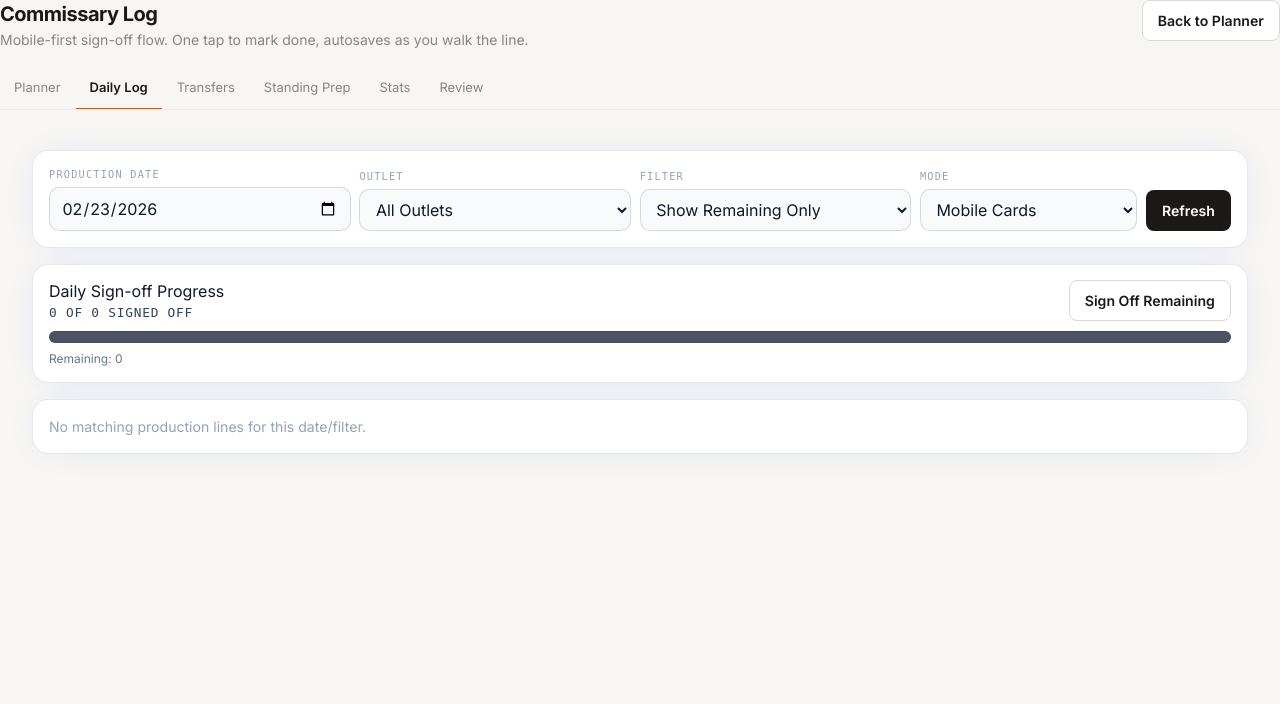
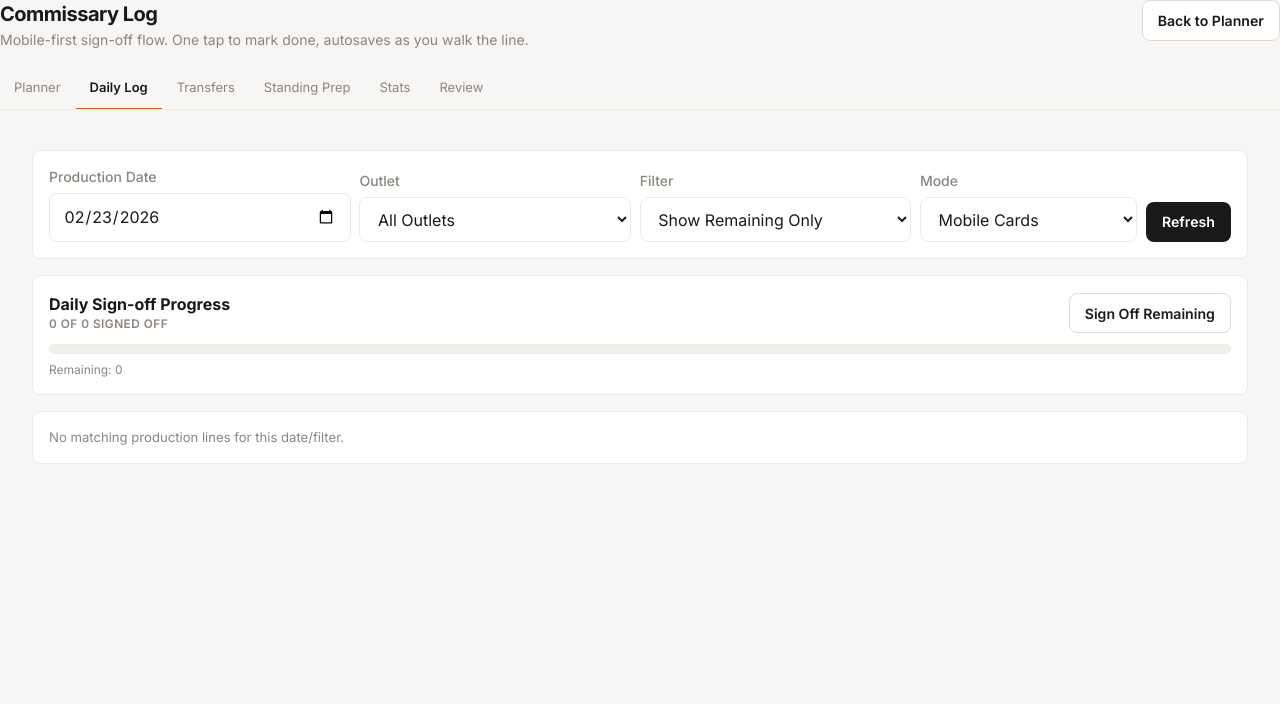
Before and after one commit to cheffr3y/foxtownhq, a Flask app: page /commissary/log in a window 1280 px wide. Shown: the part 48-752 px from the top of the page. Run offline with Flask 3, Linux system fonts and the light colour scheme; a user stored in the database is signed in; data that the repository does not hold is empty; some libraries are stand-ins or nearby versions.

Commit message:
Refactor commissary log styling to fhq system

```diff
--- a/templates/commissary_log.html
+++ b/templates/commissary_log.html
@@ -5,254 +5,61 @@
 
 {% block extra_head %}
 <style>
-    .log-shell {
-        padding-bottom: 3.5rem;
+    .log-shell { padding-bottom: 3.5rem; }
+    .log-controls,
+    .detail-grid,
+    .log-cards,
+    .cleanup-grid { display: grid; gap: 0.55rem; }
+    .log-controls { grid-template-columns: repeat(1, minmax(0, 1fr)); align-items: end; }
+    @media (min-width: 900px) {
+        .detail-grid { grid-template-columns: repeat(3, minmax(0, 1fr)); }
     }
-
-    .log-panel {
-        border-radius: 16px;
-        border: 1px solid rgba(15, 23, 42, 0.1);
-        background: rgba(255, 255, 255, 0.96);
-        box-shadow: 0 0 36px -14px rgba(77, 124, 255, 0.24);
+    @media (min-width: 960px) {
+        .log-controls { grid-template-columns: minmax(0, 1fr) minmax(200px, 0.9fr) minmax(200px, 0.9fr) minmax(160px, 0.72fr) auto; }
     }
-
-    .log-controls {
-        display: grid;
-        gap: 0.55rem;
-        grid-template-columns: repeat(1, minmax(0, 1fr));
-        align-items: end;
-    }
-
-    @media (min-width: 960px) {
-        .log-controls {
-            grid-template-columns: minmax(0, 1fr) minmax(200px, 0.9fr) minmax(200px, 0.9fr) minmax(160px, 0.72fr) auto;
-        }
-    }
-
-    .log-label {
-        display: block;
-        margin-bottom: 0.3rem;
-        font-size: 0.64rem;
-        letter-spacing: 0.12em;
-        text-transform: uppercase;
-        color: #94A3B8;
-        font-family: 'JetBrains Mono', ui-monospace, SFMono-Regular, monospace;
-    }
-
-    .log-field {
-        width: 100%;
-        min-height: 42px;
-        border: 1px solid rgba(15, 23, 42, 0.15);
-        border-radius: 10px;
-        background: rgba(248, 250, 252, 0.92);
-        color: #0F172A;
-        padding: 0.5rem 0.72rem;
-        transition: all 0.2s ease;
-    }
-
-    .log-field:focus {
-        outline: none;
-        border-color: rgba(77, 124, 255, 0.72);
-        box-shadow: 0 0 20px -10px rgba(77, 124, 255, 0.55);
-    }
-
-    .progress-wrap {
-        padding: 0.9rem 1rem;
-    }
-
-    .progress-head {
-        display: flex;
-        justify-content: space-between;
+    .progress-wrap { padding: 1rem; }
+    .progress-head,
+    .log-card-head,
+    .log-actions,
+    .cleanup-actions { display: flex; flex-wrap: wrap; gap: 0.5rem; align-items: center; }
+    .progress-head,
+    .log-card-head { justify-content: space-between; }
+    .progress-title { font-size: 1rem; font-weight: 700; color: #1B1918; }
+    .progress-meta,
+    .save-state,
+    .notes-details > summary,
+    .cleanup-head { font-size: 0.74rem; font-weight: 600; letter-spacing: 0.04em; text-transform: uppercase; color: #8A8580; }
+    .progress-track { margin-top: 0.6rem; height: 10px; border: 1px solid #ECEAE6; border-radius: 999px; background: #F1EFEC; overflow: hidden; }
+    .progress-track > span { display: block; height: 100%; background: #C0612B; }
+    .log-cards { gap: 0.8rem; }
+    .log-card-head { align-items: flex-start; }
+    .log-item { font-size: clamp(1.02rem, 2.4vw, 1.28rem); line-height: 1.08; font-weight: 700; color: #1B1918; }
+    .log-meta,
+    .cleanup-meta,
+    .empty-note { font-size: 0.82rem; color: #8A8580; }
+    .log-status {
+        display: inline-flex;
         align-items: center;
-        gap: 0.6rem;
-        flex-wrap: wrap;
-    }
-
-    .progress-title {
-        color: #0F172A;
-        font-size: 1rem;
-        font-family: 'Calistoga', Inter, sans-serif;
-    }
-
-    .progress-meta {
-        color: #334155;
-        font-size: 0.8rem;
-        letter-spacing: 0.06em;
-        text-transform: uppercase;
-        font-family: 'JetBrains Mono', ui-monospace, SFMono-Regular, monospace;
-    }
-
-    .progress-track {
-        margin-top: 0.56rem;
-        width: 100%;
-        height: 12px;
+        justify-content: center;
+        min-width: 112px;
+        padding: 0.3rem 0.58rem;
         border-radius: 999px;
-        overflow: hidden;
-        background: rgba(30, 41, 59, 0.8);
-        border: 1px solid rgba(15, 23, 42, 0.12);
-    }
-
-    .progress-track > span {
-        display: block;
-        height: 100%;
-        background: linear-gradient(to right, #0052FF, #4D7CFF, #93C5FD);
-        box-shadow: 0 0 18px rgba(77, 124, 255, 0.65);
-    }
-
-    .log-cards {
-        display: grid;
-        gap: 0.8rem;
-    }
-
-    .log-card {
-        border-radius: 14px;
-        border: 1px solid rgba(15, 23, 42, 0.12);
-        background: rgba(248, 250, 252, 0.92);
-        padding: 0.76rem;
-    }
-
-    .log-card-head {
-        display: flex;
-        justify-content: space-between;
-        gap: 0.62rem;
-        align-items: flex-start;
-    }
-
-    .log-item {
-        color: #0F172A;
-        font-size: clamp(1.02rem, 2.4vw, 1.28rem);
-        line-height: 1.08;
-        letter-spacing: -0.02em;
-        font-family: 'Calistoga', Inter, sans-serif;
-    }
-
-    .log-meta {
-        margin-top: 0.22rem;
-        color: #64748B;
-        font-size: 0.78rem;
-    }
-
-    .log-status {
-        min-width: 112px;
-        text-align: center;
-        border-radius: 999px;
-        padding: 0.3rem 0.58rem;
-        font-size: 0.72rem;
-        letter-spacing: 0.1em;
-        text-transform: uppercase;
-        font-family: 'JetBrains Mono', ui-monospace, SFMono-Regular, monospace;
-        border: 1px solid transparent;
+        font-size: 0.7rem;
+        font-weight: 600;
+        border: 1px solid #ECEAE6;
         white-space: nowrap;
     }
-
-    .log-status--done {
-        color: #ecfdf5;
-        background: rgba(16, 185, 129, 0.86);
-        border-color: rgba(110, 231, 183, 0.9);
-    }
-
-    .log-status--pending {
-        color: #111827;
-        background: rgba(251, 191, 36, 0.92);
-        border-color: rgba(252, 211, 77, 0.95);
-    }
-
-    .log-actions {
-        margin-top: 0.62rem;
-        display: flex;
-        flex-wrap: wrap;
-        align-items: center;
-        gap: 0.4rem;
-    }
-
-    .save-state {
-        color: #94A3B8;
-        font-size: 0.71rem;
-        letter-spacing: 0.06em;
-        text-transform: uppercase;
-        font-family: 'JetBrains Mono', ui-monospace, SFMono-Regular, monospace;
-    }
-
-    .save-state.is-saving {
-        color: #fbbf24;
-    }
-
-    .save-state.is-error {
-        color: #fb7185;
-    }
-
-    .save-state.is-saved {
-        color: #34d399;
-    }
-
-    .notes-details {
-        margin-top: 0.58rem;
-        border-radius: 10px;
-        border: 1px dashed rgba(148, 163, 184, 0.42);
-        background: rgba(248, 250, 252, 0.92);
-    }
-
-    .notes-details > summary {
-        list-style: none;
-        cursor: pointer;
-        padding: 0.54rem 0.62rem;
-        color: #334155;
-        font-size: 0.78rem;
-        letter-spacing: 0.06em;
-        text-transform: uppercase;
-        font-family: 'JetBrains Mono', ui-monospace, SFMono-Regular, monospace;
-    }
-
-    .notes-details > summary::-webkit-details-marker {
-        display: none;
-    }
-
-    .notes-body {
-        border-top: 1px dashed rgba(148, 163, 184, 0.35);
-        padding: 0.58rem 0.62rem 0.64rem;
-        display: grid;
-        gap: 0.48rem;
-    }
-
-    .notes-field {
-        width: 100%;
-        min-height: 86px;
-        border: 1px solid rgba(15, 23, 42, 0.14);
-        border-radius: 10px;
-        background: rgba(248, 250, 252, 0.9);
-        color: #0F172A;
-        padding: 0.5rem 0.62rem;
-        resize: vertical;
-    }
-
-    .detail-grid {
-        display: grid;
-        gap: 0.42rem;
-        grid-template-columns: repeat(1, minmax(0, 1fr));
-    }
-
-    @media (min-width: 900px) {
-        .detail-grid {
-            grid-template-columns: repeat(3, minmax(0, 1fr));
-        }
-    }
-
-    .detail-input {
-        width: 100%;
-        min-height: 38px;
-        border: 1px solid rgba(15, 23, 42, 0.13);
-        border-radius: 9px;
-        background: rgba(248, 250, 252, 0.92);
-        color: #0F172A;
-        padding: 0.42rem 0.58rem;
-        font-size: 0.82rem;
-    }
-
-    .cleanup-grid {
-        display: grid;
-        gap: 0.42rem;
-    }
-
+    .log-status--done { background: #EEFBEF; color: #2B7A30; border-color: #C2E8C4; }
+    .log-status--pending { background: #FFF8EE; color: #A0590A; border-color: #F0D9A0; }
+    .log-actions { margin-top: 0.62rem; }
+    .save-state.is-saving { color: #A0590A; }
+    .save-state.is-error { color: #8B2020; }
+    .save-state.is-saved { color: #2B7A30; }
+    .notes-details { margin-top: 0.58rem; border: 1px dashed #DDD8D3; border-radius: 8px; background: #FCFBFA; }
+    .notes-details > summary { list-style: none; cursor: pointer; padding: 0.55rem 0.62rem; }
+    .notes-details > summary::-webkit-details-marker { display: none; }
+    .notes-body { border-top: 1px dashed #DDD8D3; padding: 0.58rem 0.62rem 0.64rem; display: grid; gap: 0.48rem; }
+    .notes-field { min-height: 86px; resize: vertical; }
     .cleanup-head,
     .cleanup-row {
         display: grid;
@@ -260,56 +67,12 @@
         grid-template-columns: minmax(220px, 2fr) minmax(120px, 1fr) minmax(120px, 1fr) minmax(120px, 1fr) minmax(170px, 1.2fr) minmax(160px, 1fr) minmax(140px, 0.8fr) minmax(180px, 1.2fr);
         align-items: center;
     }
-
-    .cleanup-head {
-        padding: 0.52rem 0.6rem;
-        border-bottom: 1px solid rgba(148, 163, 184, 0.3);
-        font-size: 0.64rem;
-        letter-spacing: 0.12em;
-        text-transform: uppercase;
-        color: #94A3B8;
-        font-family: 'JetBrains Mono', ui-monospace, SFMono-Regular, monospace;
-    }
-
-    .cleanup-row {
-        padding: 0.56rem 0.6rem;
-        border-top: 1px solid rgba(148, 163, 184, 0.15);
-    }
-
-    .cleanup-item {
-        color: #0F172A;
-        font-weight: 600;
-        font-size: 0.82rem;
-    }
-
-    .cleanup-meta {
-        color: #64748B;
-        font-size: 0.72rem;
-        margin-top: 0.1rem;
-    }
-
-    .cleanup-input {
-        width: 100%;
-        min-height: 34px;
-        border: 1px solid rgba(15, 23, 42, 0.13);
-        border-radius: 8px;
-        background: rgba(248, 250, 252, 0.92);
-        color: #0F172A;
-        padding: 0.35rem 0.5rem;
-        font-size: 0.76rem;
-    }
-
-    .cleanup-actions {
-        display: flex;
-        flex-wrap: wrap;
-        gap: 0.32rem;
-        align-items: center;
-    }
-
-    .empty-note {
-        color: #94A3B8;
-        font-size: 0.88rem;
-    }
+    .cleanup-head { padding: 0.6rem; border-bottom: 1px solid #ECEAE6; }
+    .cleanup-row { padding: 0.6rem; border-top: 1px solid #ECEAE6; }
+    .cleanup-item { font-size: 0.86rem; font-weight: 600; color: #1B1918; }
+    .cleanup-meta { margin-top: 0.1rem; }
+    .cleanup-input,
+    .detail-input { min-height: 36px; padding: 0.42rem 0.58rem; font-size: 0.82rem; }
 </style>
 {% endblock %}
 
@@ -328,15 +91,15 @@
     ], 'log') }}
 
     <div class="max-w-[92rem] mx-auto px-4 sm:px-6 lg:px-8 py-5 space-y-4 log-shell" id="logRoot" data-current-user="{{ current_user_name }}">
-        <section class="log-panel p-4">
+        <section class="fhq-card p-4">
             <form method="GET" class="log-controls">
                 <div>
-                    <label class="log-label">Production Date</label>
-                    <input type="date" name="date" value="{{ selected_date }}" class="log-field">
+                    <label class="block text-sm font-medium text-foxtown-muted mb-1.5">Production Date</label>
+                    <input type="date" name="date" value="{{ selected_date }}" class="fhq-input">
                 </div>
                 <div>
-                    <label class="log-label">Outlet</label>
-                    <select name="outlet" class="log-field">
+                    <label class="block text-sm font-medium text-foxtown-muted mb-1.5">Outlet</label>
+                    <select name="outlet" class="fhq-input">
                         <option value="">All Outlets</option>
                         {% for outlet in outlet_options %}
                         <option value="{{ outlet }}" {% if selected_outlet == outlet %}selected{% endif %}>{{ outlet }}</option>
@@ -344,15 +107,15 @@
                     </select>
                 </div>
                 <div>
-                    <label class="log-label">Filter</label>
-                    <select name="remaining" class="log-field">
+                    <label class="block text-sm font-medium text-foxtown-muted mb-1.5">Filter</label>
+                    <select name="remaining" class="fhq-input">
                         <option value="1" {% if show_remaining_only %}selected{% endif %}>Show Remaining Only</option>
                         <option value="0" {% if not show_remaining_only %}selected{% endif %}>Show All</option>
                     </select>
                 </div>
                 <div>
-                    <label class="log-label">Mode</label>
-                    <select name="mode" class="log-field">
+                    <label class="block text-sm font-medium text-foxtown-muted mb-1.5">Mode</label>
+                    <select name="mode" class="fhq-input">
                         <option value="cards" {% if view_mode == 'cards' %}selected{% endif %}>Mobile Cards</option>
                         <option value="table" {% if view_mode == 'table' %}selected{% endif %}>Desktop Cleanup</option>
                     </select>
@@ -362,7 +125,7 @@
         </section>
 
         {% set progress_pct = ((signed_count / total_count) * 100)|round|int if total_count else 0 %}
-        <section class="log-panel progress-wrap">
+        <section class="fhq-card progress-wrap">
             <div class="progress-head">
                 <div>
                     <div class="progress-title">Daily Sign-off Progress</div>
@@ -378,13 +141,13 @@
                 </form>
             </div>
             <div class="progress-track"><span data-progress-bar style="width: {{ progress_pct }}%"></span></div>
-            <div class="mt-2 text-xs text-slate-500">Remaining: <span data-remaining-count>{{ remaining_count }}</span></div>
+            <div class="mt-2 text-xs text-foxtown-muted">Remaining: <span data-remaining-count>{{ remaining_count }}</span></div>
         </section>
 
         <section class="space-y-3">
             {% if entries %}
                 {% if view_mode == 'table' %}
-                <div class="log-panel p-3">
+                <div class="fhq-card p-3">
                     <div class="cleanup-grid">
                         <div class="cleanup-head">
                             <span>Item</span>
@@ -409,19 +172,19 @@
                                     {% if entry.prep_day_label %} · {{ entry.prep_day_label }}{% endif %}
                                 </div>
                             </div>
-                            <div><input type="text" name="assigned_to" value="{{ entry.assigned_to or '' }}" class="cleanup-input" placeholder="Assigned"></div>
-                            <div><input type="text" name="made_by" value="{{ entry.made_by or '' }}" class="cleanup-input" placeholder="Made"></div>
-                            <div><input type="text" name="tasted_by" value="{{ entry.tasted_by or '' }}" class="cleanup-input" placeholder="Tasted"></div>
-                            <div><input type="text" name="production_notes" value="{{ entry.production_notes or '' }}" class="cleanup-input" placeholder="Notes"></div>
+                            <div><input type="text" name="assigned_to" value="{{ entry.assigned_to or '' }}" class="fhq-input cleanup-input" placeholder="Assigned"></div>
+                            <div><input type="text" name="made_by" value="{{ entry.made_by or '' }}" class="fhq-input cleanup-input" placeholder="Made"></div>
+                            <div><input type="text" name="tasted_by" value="{{ entry.tasted_by or '' }}" class="fhq-input cleanup-input" placeholder="Tasted"></div>
+                            <div><input type="text" name="production_notes" value="{{ entry.production_notes or '' }}" class="fhq-input cleanup-input" placeholder="Notes"></div>
                             <div class="flex items-center gap-1">
-                                <input type="number" step="0.01" min="0" name="actual_yield" value="{{ entry.actual_yield or '' }}" class="cleanup-input" placeholder="Yield">
-                                <input type="text" name="actual_yield_unit" value="{{ entry.actual_yield_unit or entry.quantity_unit or '' }}" class="cleanup-input" placeholder="Unit">
+                                <input type="number" step="0.01" min="0" name="actual_yield" value="{{ entry.actual_yield or '' }}" class="fhq-input cleanup-input" placeholder="Yield">
+                                <input type="text" name="actual_yield_unit" value="{{ entry.actual_yield_unit or entry.quantity_unit or '' }}" class="fhq-input cleanup-input" placeholder="Unit">
                             </div>
                             <div>
                                 <span class="log-status {% if entry.signed_off %}log-status--done{% else %}log-status--pending{% endif %}" data-status>{% if entry.signed_off %}Done{% else %}Pending{% endif %}</span>
                             </div>
                             <div class="cleanup-actions">
-                                <input type="text" name="signed_off_by" value="{{ entry.signed_off_by or '' }}" class="cleanup-input" placeholder="Signed by">
+                                <input type="text" name="signed_off_by" value="{{ entry.signed_off_by or '' }}" class="fhq-input cleanup-input" placeholder="Signed by">
                                 <button type="button" class="fhq-btn fhq-btn--primary" data-quick-signoff>Sign</button>
                                 <button type="button" class="fhq-btn fhq-btn--outline" data-mark-pending>Undo</button>
                                 <span class="save-state" data-save-state>Not saved</span>
@@ -435,7 +198,7 @@
                     {% for entry in entries %}
                     <form method="POST"
                           action="{{ url_for('commissary_production_log_update', line_id=entry.line_id) }}"
-                          class="log-card"
+                          class="fhq-card p-4 log-card"
                           data-log-form>
                         <input type="hidden" name="production_date" value="{{ selected_date }}">
                         <input type="hidden" name="ajax" value="1">
@@ -464,18 +227,18 @@
                             <summary>Details: Assignment, QA, Notes, Yield</summary>
                             <div class="notes-body">
                                 <div class="detail-grid">
-                                    <input type="text" name="assigned_to" value="{{ entry.assigned_to or '' }}" placeholder="Assigned cook" class="detail-input">
-                                    <input type="text" name="made_by" value="{{ entry.made_by or '' }}" placeholder="Made by" class="detail-input">
-                                    <input type="text" name="tasted_by" value="{{ entry.tasted_by or '' }}" placeholder="Tasted by" class="detail-input">
+                                    <input type="text" name="assigned_to" value="{{ entry.assigned_to or '' }}" placeholder="Assigned cook" class="fhq-input detail-input">
+                                    <input type="text" name="made_by" value="{{ entry.made_by or '' }}" placeholder="Made by" class="fhq-input detail-input">
+                                    <input type="text" name="tasted_by" value="{{ entry.tasted_by or '' }}" placeholder="Tasted by" class="fhq-input detail-input">
                                 </div>
                                 <div class="detail-grid">
-                                    <input type="text" name="signed_off_by" value="{{ entry.signed_off_by or '' }}" placeholder="Signed off by" class="detail-input">
-                                    <input type="number" step="0.01" min="0" name="actual_yield" value="{{ entry.actual_yield or '' }}" placeholder="Actual yield" class="detail-input">
-                                    <input type="text" name="actual_yield_unit" value="{{ entry.actual_yield_unit or entry.quantity_unit or '' }}" placeholder="Yield unit" class="detail-input">
+                                    <input type="text" name="signed_off_by" value="{{ entry.signed_off_by or '' }}" placeholder="Signed off by" class="fhq-input detail-input">
+                                    <input type="number" step="0.01" min="0" name="actual_yield" value="{{ entry.actual_yield or '' }}" placeholder="Actual yield" class="fhq-input detail-input">
+                                    <input type="text" name="actual_yield_unit" value="{{ entry.actual_yield_unit or entry.quantity_unit or '' }}" placeholder="Yield unit" class="fhq-input detail-input">
                                 </div>
-                                <textarea name="production_notes" class="notes-field" placeholder="Production notes, quality notes, issues...">{{ entry.production_notes or '' }}</textarea>
-                                <label class="log-label !mb-0">Quick Camera Capture</label>
-                                <input type="file" name="photo" accept="image/*" capture="environment" class="detail-input">
+                                <textarea name="production_notes" class="fhq-input notes-field" placeholder="Production notes, quality notes, issues...">{{ entry.production_notes or '' }}</textarea>
+                                <label class="block text-sm font-medium text-foxtown-muted">Quick Camera Capture</label>
+                                <input type="file" name="photo" accept="image/*" capture="environment" class="fhq-input detail-input">
                             </div>
                         </details>
                     </form>
@@ -483,7 +246,7 @@
                 </div>
                 {% endif %}
             {% else %}
-            <div class="log-panel p-4">
+            <div class="fhq-card p-4">
                 <p class="empty-note">No matching production lines for this date/filter.</p>
             </div>
             {% endif %}
```
